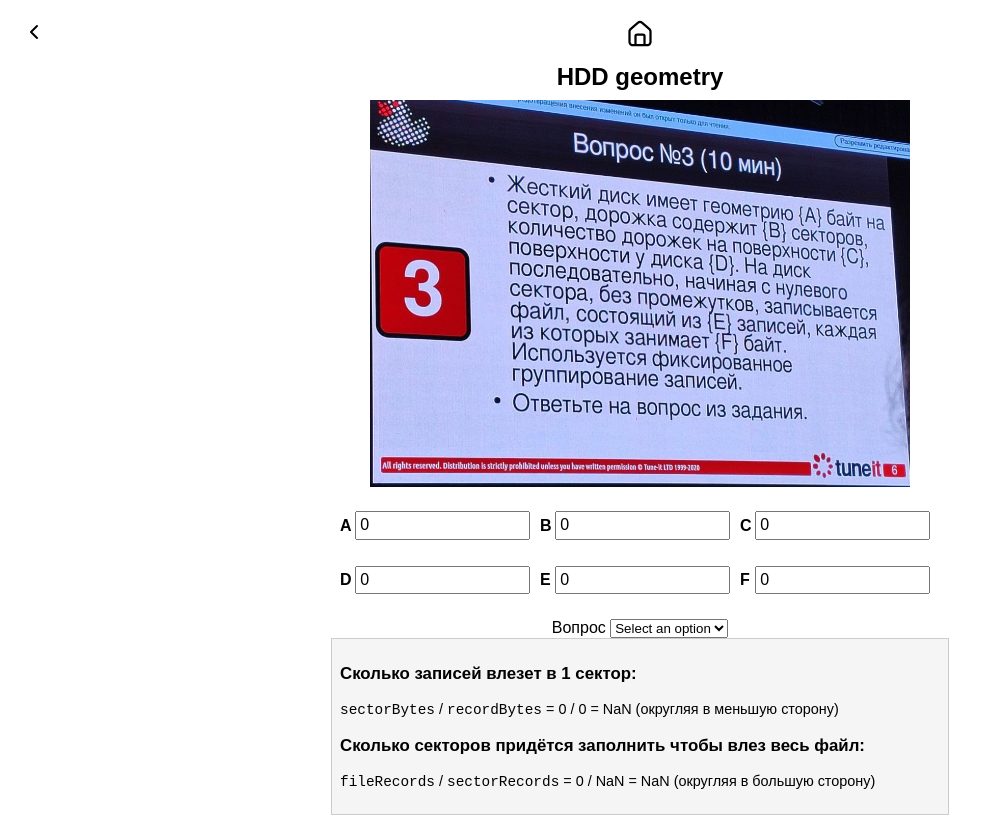
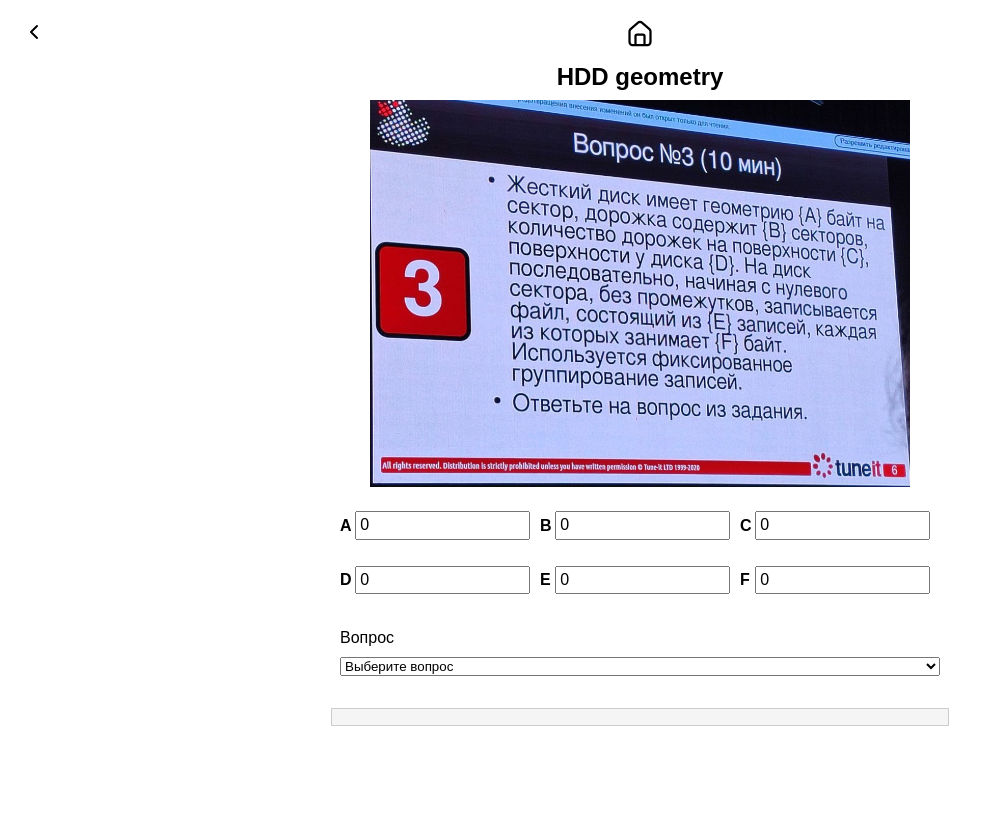
Before and after one commit to glebmavi/RubezhOS, a SvelteKit app: page /task/3 in a window 1280 px wide. Shown: the whole page, without its empty margins (0-982 px from the left). Built offline with nearby package versions, Linux system fonts and the light colour scheme.

Commit message:
task 3 done

```diff
--- a/src/lib/components/InputBlock.svelte
+++ b/src/lib/components/InputBlock.svelte
@@ -16,15 +16,16 @@
                 on:input={(e) => onInputChange(label, (e.target as HTMLInputElement).value)}
             />
         </div>
-        {/each}
-    </div>
+    {/each}
     <slot/>
+</div>
+
 <style>
     :root {
     --gap-size: 10px;
     --label-width: 15px;
     }
-    .input-block {
+    :global(.input-block) {
     margin: 1rem 0;
     display: flex;
     flex-wrap: wrap;
--- a/src/routes/task/3/+page.svelte
+++ b/src/routes/task/3/+page.svelte
@@ -4,7 +4,7 @@
 	import OutputBlock from '$lib/components/OutputBlock.svelte';
 	import { tasks } from '$lib/tasksInfo';
 	import { task3Store, type TaskData3 as TaskData} from '$lib/stores/tasksStore';
-	import img from '$lib/images/photo_3.jpg'
+	import img from '$lib/images/photo_3.jpg';
 	import { marked } from 'marked';
 
 	const taskIdx = 2;
@@ -16,21 +16,80 @@
 	$: markdownHTML = marked(result);
 
 	function task(data: TaskData) {
-		let res = '';
-		const sectorBytes = Number(data.A);
-		const trackSectors = Number(data.B);
-		const surfaceTracks = Number(data.C);
-		const surfaces = Number(data.D);
-		const fileRecords = Number(data.E);
-		const recordBytes = Number(data.F);
+		const A = Number(data.A); // байт на сектор
+		const B = Number(data.B); // секторов на дорожке
+		const C = Number(data.C); // дорожек на поверхности (не используется прямо в формулах, но хранится)
+		const D = Number(data.D); // поверхностей у диска (аналогично, хранится)
+		const E = Number(data.E); // число записей в файле
+		const F = Number(data.F); // размер одной записи, байт
+		const question = data.Question; // выбранный вопрос
 
-		const sectorRecords = Math.floor(sectorBytes / recordBytes);
-		res += `### Сколько записей влезет в 1 сектор:\n`;
-		res += `\`sectorBytes\` / \`recordBytes\` = ${sectorBytes} / ${recordBytes} = ${sectorRecords} (округляя в меньшую сторону)\n\n`;
+		// Если не все поля заполнены или вопрос не выбран – не считаем
+		if (!A || !B || !C || !D || !E || !F || !question) return '';
 
-		const fileSectors = Math.ceil(fileRecords / sectorRecords);
-		res += `### Сколько секторов придётся заполнить чтобы влез весь файл:\n`;
-		res += `\`fileRecords\` / \`sectorRecords\` = ${fileRecords} / ${sectorRecords} = ${fileSectors} (округляя в большую сторону)\n\n`;
+		// 1) Сколько записей влезет в один сектор
+		const recordsPerSector = Math.floor(A / F);
+
+		// 2) Сколько секторов понадобится для всего файла
+		const fileSectors = Math.ceil(E / recordsPerSector);
+
+		// Вспомогательные вычисления:
+		// Внутренняя фрагментация (байт)
+		const unusedBytes = fileSectors * A - E * F;
+
+		// Полный объём (байт), включая фрагментацию
+		const fullSize = fileSectors * A;
+
+		// Общее количество дорожек (каждая дорожка = B секторов)
+		const totalTracks = Math.ceil(fileSectors / B);
+
+		// Секторов на последней дорожке
+		const lastTrackSectors = (fileSectors % B === 0) ? B : (fileSectors % B);
+
+		let res = '### Решение\n';
+		res += `**1. Количество записей, помещающихся в сектор**: \n\`\`\`\n`;
+		res += `recordsPerSector = floor(${A} / ${F}) = ${recordsPerSector}\n\`\`\`\n\n`;
+		res += `**2. Общее число занятых секторов**: \n\`\`\`\n`;
+		res += `fileSectors = ceil(${E} / ${recordsPerSector}) = ${fileSectors}\n\`\`\`\n\n`;
+
+		switch (question) {
+			case 'unused-bytes':
+				res += `**Вопрос**: Какое количество байт будет неиспользованным во всех секторах (внутренняя фрагментация) для хранения всех записей?\n\n`;
+				res += `**Внутренняя фрагментация** рассчитывается по формуле:\n\n`;
+				res += `\`\`\`\nunusedBytes = fileSectors * A - E * F\n`;
+				res += `= ${fileSectors} * ${A} - ${E} * ${F}\n`;
+				res += `= ${unusedBytes} байт\n\`\`\`\n`;
+				break;
+
+			case 'full-size':
+				res += `**Вопрос**: Какое полное количество байт (включая потери фрагментации) займет файл?\n\n`;
+				res += `**Полный объем** (включая потери) = \n\`\`\`\n`;
+				res += `fullSize = fileSectors * A = ${fileSectors} * ${A} = ${fullSize} байт\n\`\`\`\n`;
+				break;
+
+			case 'total-sectors':
+				res += `**Вопрос**: Какое общее количество секторов необходимо для хранения всех записей?\n\n`;
+				res += `**Общее число секторов**: \n\`\`\`\n`;
+				res += `= ${fileSectors}\n\`\`\`\n`;
+				break;
+
+			case 'total-tracks':
+				res += `**Вопрос**: Какое общее количество дорожек необходимо для хранения всех записей?\n\n`;
+				res += `Одна дорожка содержит ${B} секторов.\n\n`;
+				res += `**Число дорожек**: \n\`\`\`\n`;
+				res += `totalTracks = ceil(fileSectors / B) = ceil(${fileSectors} / ${B}) = ${totalTracks}\n\`\`\`\n`;
+				break;
+
+			case 'last-track-sectors':
+				res += `**Вопрос**: Сколько секторов будет занято на последней дорожке файла?\n\n`;
+				res += `**Занятые сектора на последней дорожке**: \n\`\`\`\n`;
+				res += `lastTrackSectors = (fileSectors % B === 0) ? B : (fileSectors % B)\n`;
+				res += `= ${lastTrackSectors}\n\`\`\`\n`;
+				break;
+
+			default:
+				res += `Выберите вопрос из списка выше.`;
+		}
 
 		return res;
 	}
@@ -49,17 +108,30 @@
 	onInputChange={handleInputChange}
 	inputType={tasks[taskIdx].inputType}
 >
-    <div class="input-row">
+    <!-- Дополнительный select для выбора вопроса -->
+    <div class="input-block">
         <label for="select-question">Вопрос</label>
         <select
             id="select-question"
             bind:value={taskData.Question}
-            on:change={(e) => handleInputChange('Вопрос', (e.target as HTMLInputElement).value)}
+            on:change={(e) => handleInputChange('Question', (e.target as HTMLSelectElement).value)}
         >
-            <option value="" disabled selected>Select an option</option>
-            <option value="Option1">Option 1</option>
-            <option value="Option2">Option 2</option>
-            <option value="Option3">Option 3</option>
+            <option value="" disabled selected>Выберите вопрос</option>
+            <option value="unused-bytes">
+				Какое количество байт будет неиспользованным во всех секторах (внутренняя фрагментация) для хранения всех записей?
+			</option>
+            <option value="full-size">
+				Какое полное количество байт (включая потери фрагментации) займет файл?
+			</option>
+            <option value="total-sectors">
+				Какое общее количество секторов необходимо для хранения всех записей?
+			</option>
+            <option value="total-tracks">
+				Какое общее количество дорожек необходимо для хранения всех записей?
+			</option>
+            <option value="last-track-sectors">
+				Сколько секторов будет занято на последней дорожке файла?
+			</option>
         </select>
     </div>
 </InputBlock>
@@ -74,4 +146,7 @@
 	.markdown {
 		font-size: 0.9rem;
 	}
+	select {
+		width: 100%;
+	}
 </style>
```
